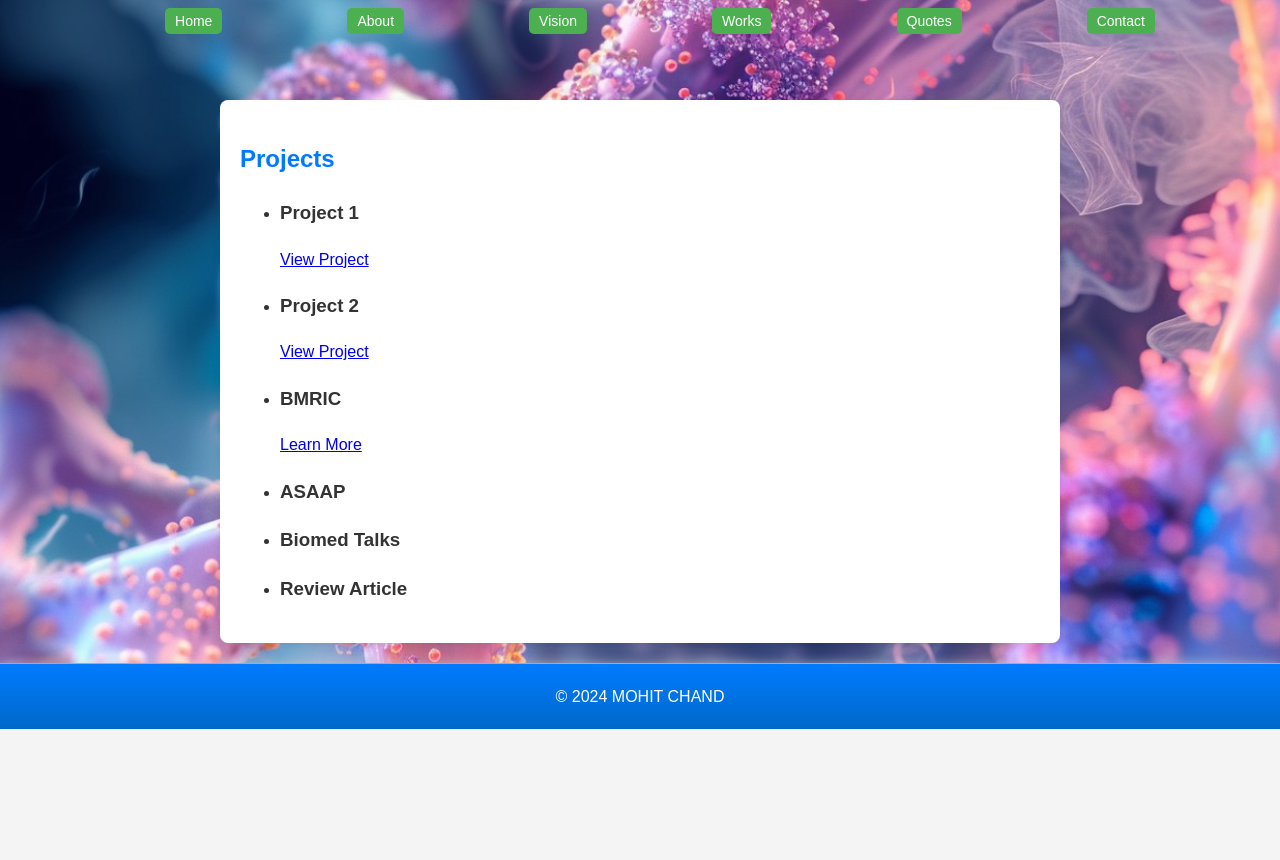
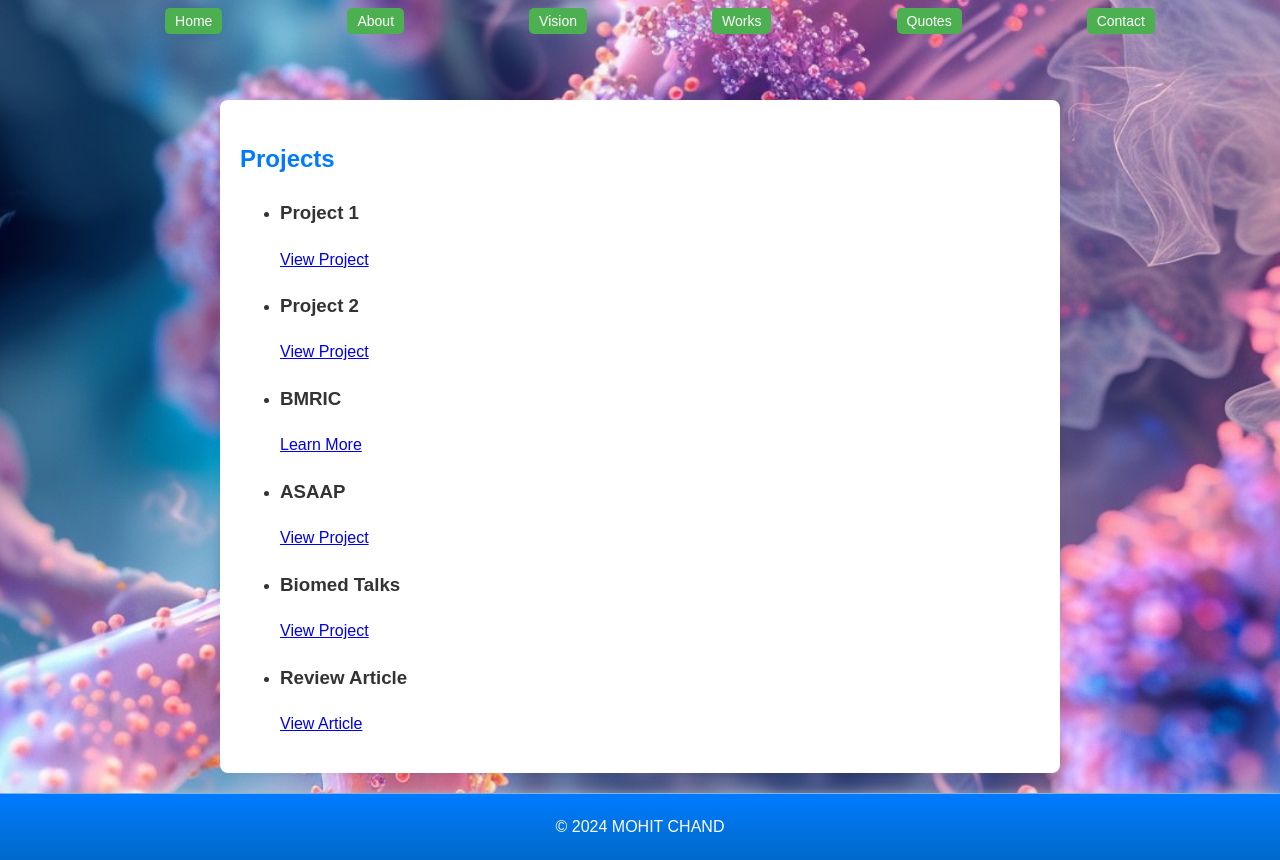
Before and after one commit to raja658/Mohit.github.io, a website: page works.html in a window 1280 px wide. Shown: the part 116-976 px from the top of the page. Before the commit the page ends 845 px from the top, so only its background shows below. Drawn offline with Linux system fonts and the light colour scheme.

Commit message:
Update works.html

```diff
--- a/works.html
+++ b/works.html
@@ -28,7 +28,7 @@
   <section id="projects" class="main-content wrapper hero-section">
     <h2>Projects</h2>
     <ul>
-      <li >
+      <li>
           <h3>Project 1</h3>
           <a href="project1.html">View Project</a>
       </li>
@@ -42,17 +42,17 @@
       </li>
       <li>
         <h3>ASAAP</h3>
-        <a href=""></a>
+        <a href="asaap.html">View Project</a>
       </li>
       <li>
         <h3>Biomed Talks</h3>
-        <a href=""></a>
+        <a href="biomedtalks.html">View Project</a>
       </li>
       <li>
         <h3>Review Article</h3>
-        <a href=""></a>
+        <a href="reviewarticle.html">View Article</a>
       </li>
-  </ul>
+    </ul>
   </section>
 
   <footer>
```
